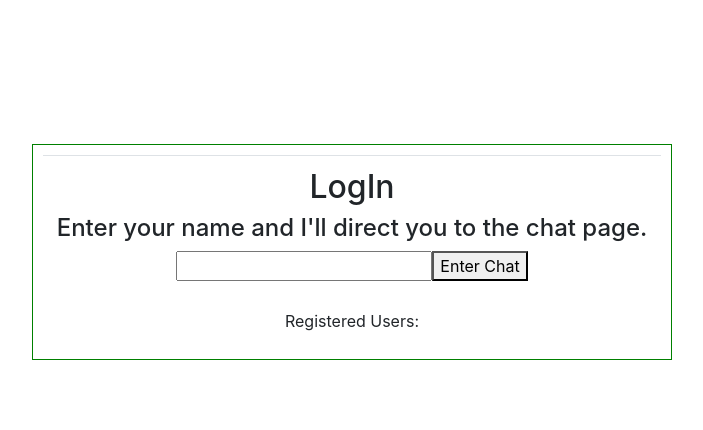
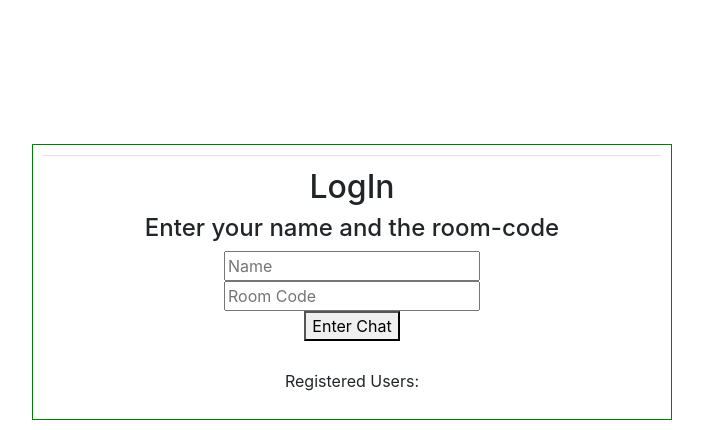
Before and after one commit to Drishtantr/Chat-App, a Vue app: page / in a window 1280 px wide. Shown: the top 430 px of the page, without its empty margins (96-799 px from the left). Built offline with nearby package versions, Linux system fonts and the light colour scheme; what vuefire would draw is missing.

Commit message:
Code added

```diff
--- a/src/components/HelloWorld.vue
+++ b/src/components/HelloWorld.vue
@@ -5,9 +5,11 @@
         <tr>
           <td v-if="status == false">
             <h2>LogIn</h2>
-            <h4>Enter your name and I'll direct you to the chat page.</h4>
-            <input type="text" id="fname" v-model="username" v-on:keyup.enter="addItem()" name="fname">
+            <h4>Enter your name and the room-code</h4>
+            <div><input type="text" id="fname" v-model="username" name="fname" placeholder="Name" required></div>
+            <div><input type="password" id="fname" v-model="password" v-on:keyup.enter="addItem()" name="pword" placeholder="Room Code" required></div>
             <button @click="addItem()">Enter Chat</button>
+            {{loginstatus}}
           </td>
           <td v-if="status">
               <b-card-text>{{welcomeMessage}} {{username}} Room no. 101 </b-card-text>
@@ -64,7 +66,9 @@ export default {
       messages: [],
       liveMessages: [],
       sentBy: '',
-      welcomeMessage: ''
+      welcomeMessage: '',
+      password: '',
+      loginstatus: '',
     }
   },
   methods: {
@@ -85,7 +89,8 @@ export default {
     },
     async addItem() {
       var thisUser = [];
-      if (this.username) {
+      this.loginstatus=""
+      if (this.username && this.password === 'aE012') {
         this.usernames.forEach((item) => {
           thisUser.push(item.username);
         });
@@ -97,6 +102,12 @@ export default {
         }
         this.items = [];
         this.status = true;
+        this.loginstatus="";
+        this.password=""
+      } else if (this.username === "")  {
+        this.loginstatus="Name Required"
+      } else {
+        this.loginstatus="Incorrect Code"
       }
     },
   },
```
